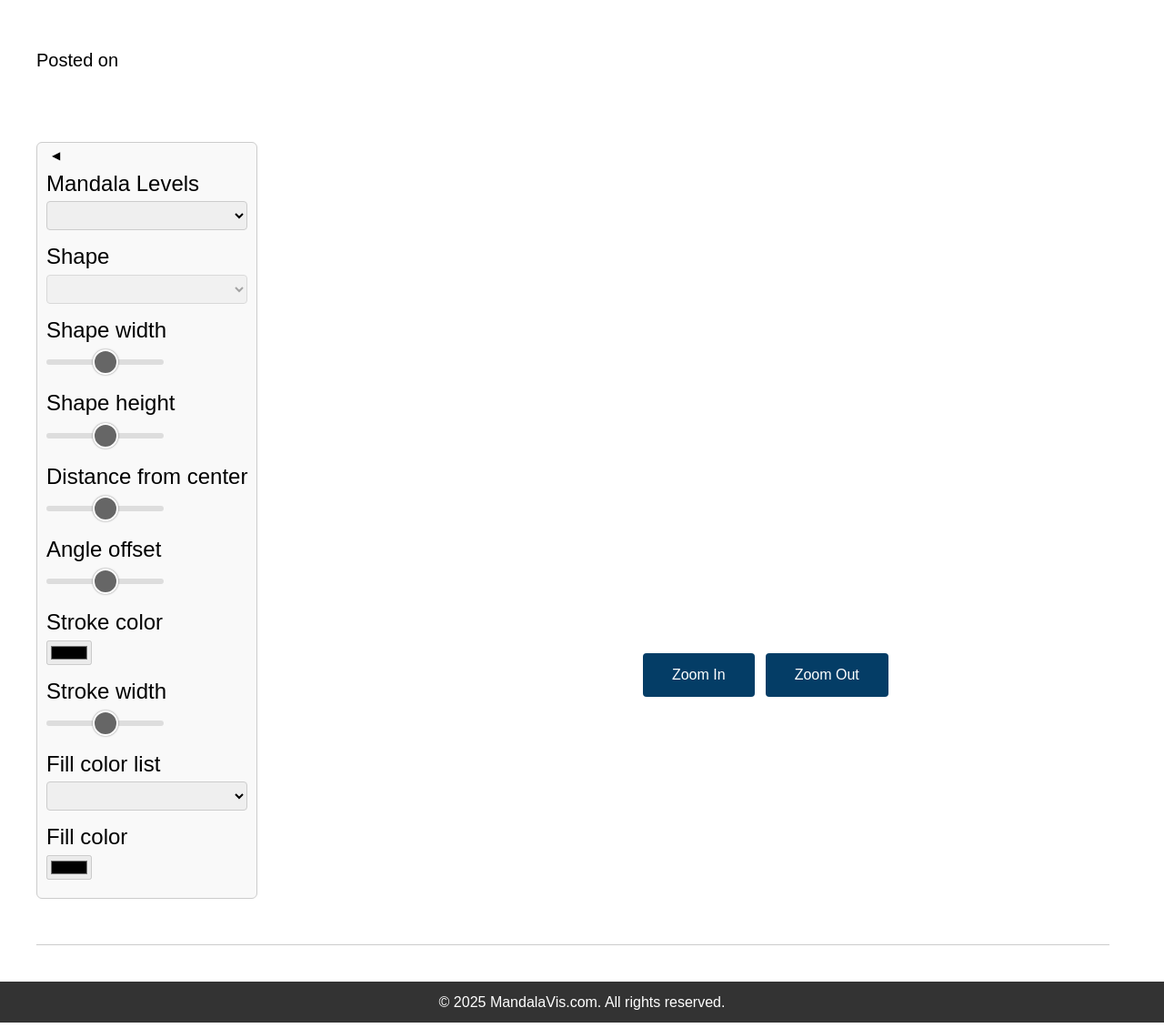
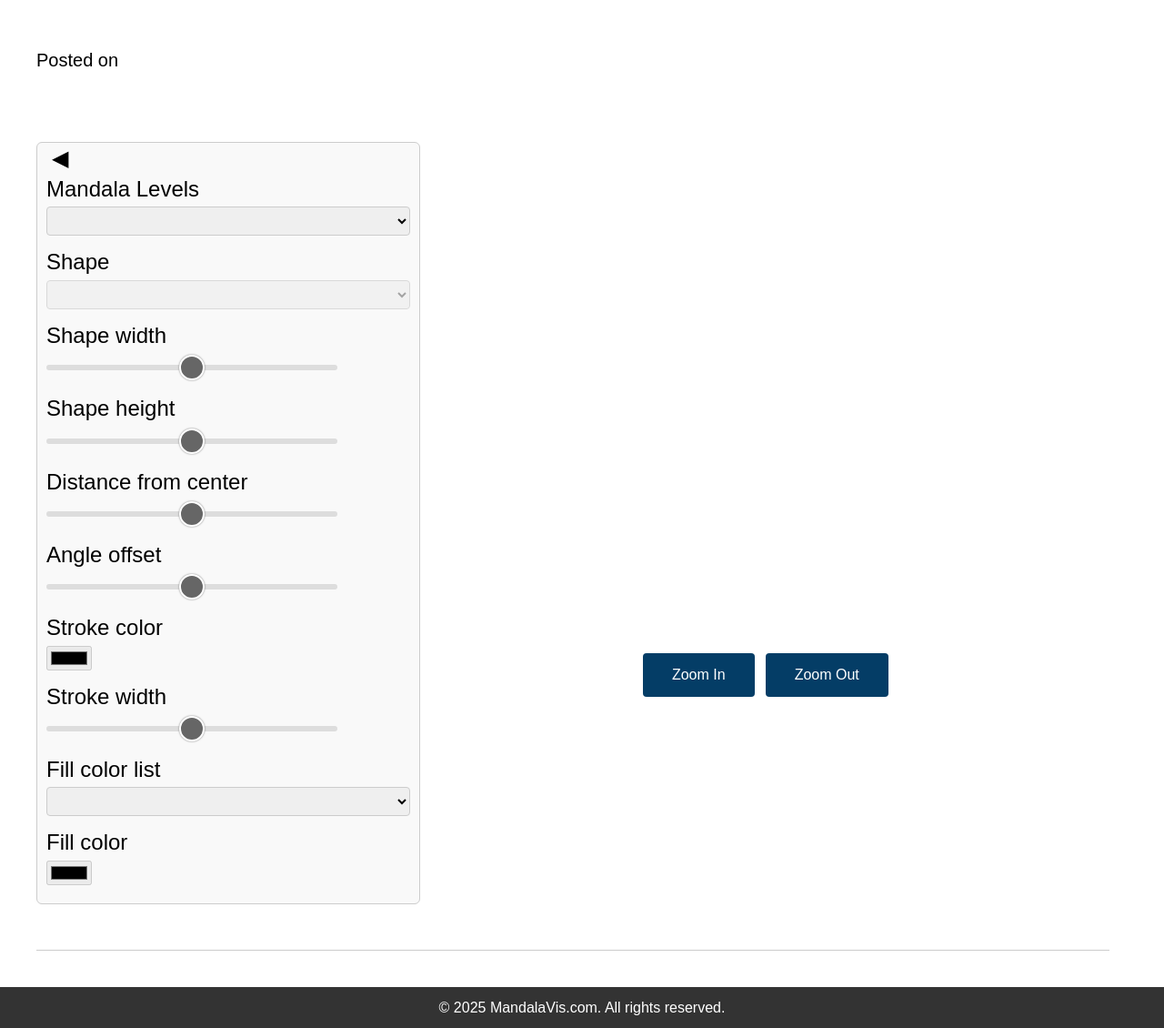
Before and after one commit to mbsmrtic/mandalavis, a Flask app: template app/templates/postv2.html in a window 1280 px wide. Shown: the part 170-1300 px from the top of the page at 91% size. Run offline with Flask 3, Linux system fonts and the light colour scheme; the template is opened without the code that fills it, so the values that code supplies are empty; parts of the project's set-up code (start-up, migrations or seed data) failed here and were passed over.

Commit message:
some style updates for control panel

```diff
--- a/app/static/css/styles.css
+++ b/app/static/css/styles.css
@@ -65,7 +65,8 @@ nav a {
     background: #f9f9f9;        /* light background to separate from page */
     border: 1px solid #ccc;
     border-radius: 6px;
-    width: fit-content;
+    width: 100%;
+    /* width: fit-content; */
 }
 
 /* Each dropdown group */
@@ -181,7 +182,7 @@ article {
     background: none;
     border: none;
     cursor: pointer;
-    font-size: .5em;
+    font-size: 1em;
     line-height: .5;
     margin-right: 0.5em;
 }
@@ -204,6 +205,7 @@ footer {
 input[type="range"] {
   -webkit-appearance: none; /* reset default iOS look */
   height: 30px;             /* bigger touch area */
+  width: 80%;
   background: transparent;  /* let track styles show */
   touch-action: none;       /* avoid page scrolling while dragging */
   margin: 1px 0;
```
